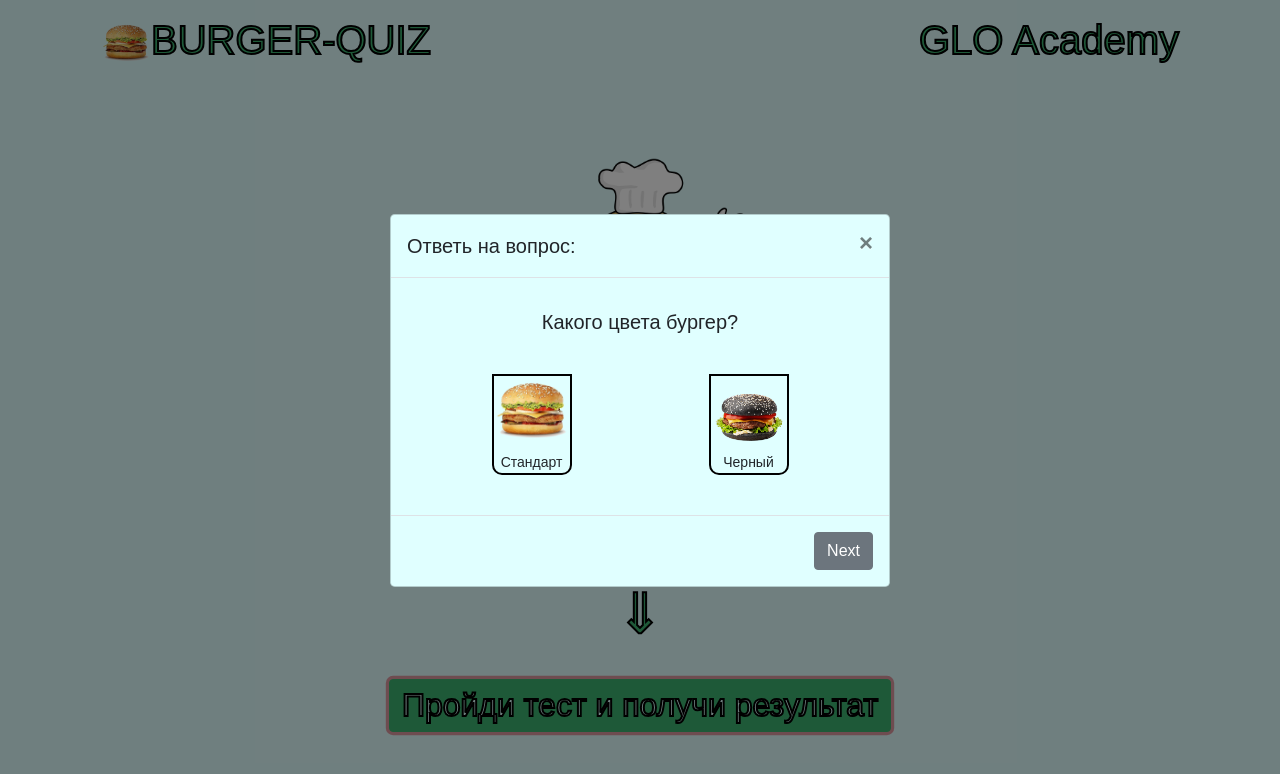
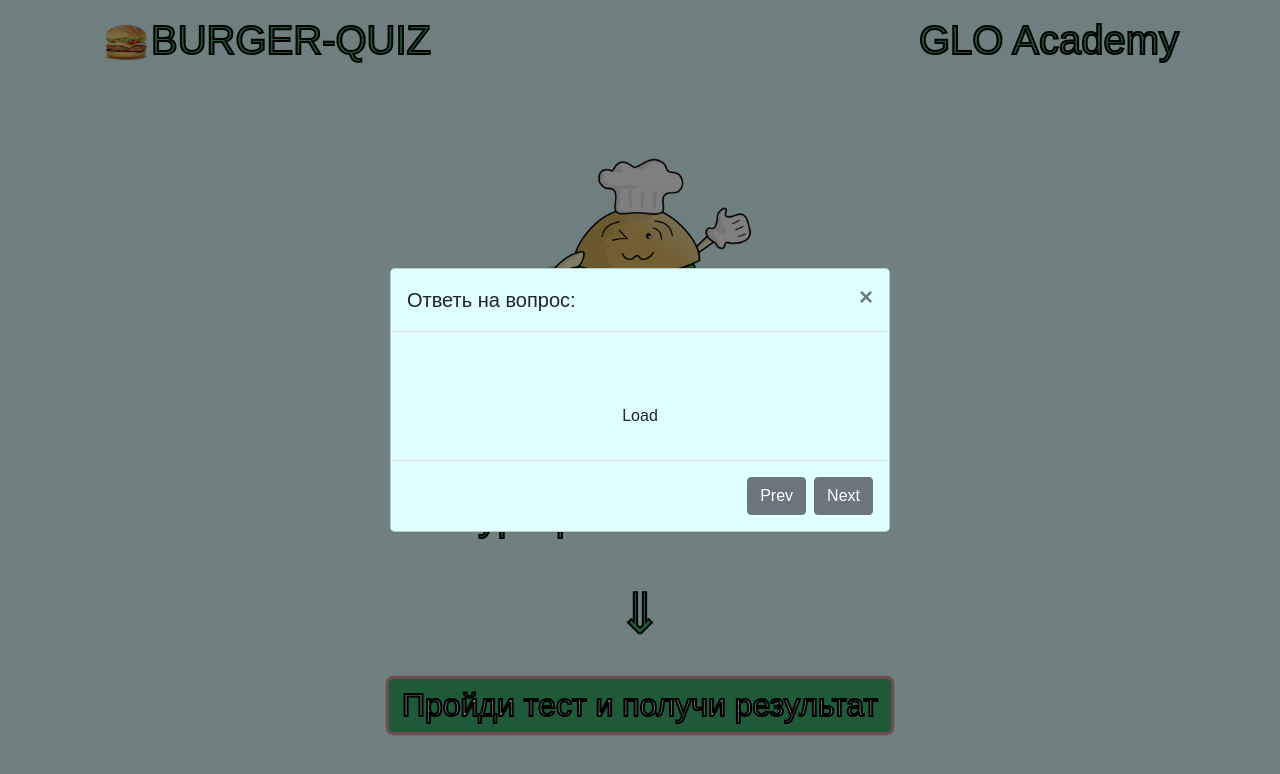
Before and after one commit to TheRainbowHorse/quizWebdev, a plain HTML site: page index.html in a window 1280 px wide. Both pictures are taken after a click on the button "Пройди тест и получи результат". Drawn offline with Linux system fonts and the light colour scheme; no server answers.

Commit message:
pr 5-4 db connected

```diff
--- a/index.html
+++ b/index.html
@@ -108,7 +108,7 @@
     </div>
   </div>
 
-  <script src="./script/script.js"></script>
+  <script src="./script/script.js" type="module"></script>
 </body>
 
 </html>
--- a/questions.json
+++ /dev/null
@@ -1,76 +0,0 @@
-{
-    "questions": [
-        {
-            "question": "Какого цвета бургер?",
-            "answers": [
-                {
-                    "title": "Стандарт",
-                    "url": "./image/burger.png"
-                },
-                {
-                    "title": "Черный",
-                    "url": "./image/burgerBlack.png"
-                }
-            ],
-            "type": "radio"
-        },
-        {
-            "question": "Из какого мяса котлета?",
-            "answers": [
-                {
-                    "title": "Курица",
-                    "url": "./image/chickenMeat.png"
-                },
-                {
-                    "title": "Говядина",
-                    "url": "./image/beefMeat.png"
-                },
-                {
-                    "title": "Свинина",
-                    "url": "./image/porkMeat.png"
-                }
-            ],
-            "type": "radio"
-        },
-        {
-            "question": "Дополнительные ингредиенты?",
-            "answers": [
-                {
-                    "title": "Помидор",
-                    "url": "./image/tomato.png"
-                },
-                {
-                    "title": "Огурец",
-                    "url": "./image/cucumber.png"
-                },
-                {
-                    "title": "Салат",
-                    "url": "./image/salad.png"
-                },
-                {
-                    "title": "Лук",
-                    "url": "./image/onion.png"
-                }
-            ],
-            "type": "checkbox"
-        },
-        {
-            "question": "Добавить соус?",
-            "answers": [
-                {
-                    "title": "Чесночный",
-                    "url": "./image/sauce1.png"
-                },
-                {
-                    "title": "Томатный",
-                    "url": "./image/sauce2.png"
-                },
-                {
-                    "title": "Горчичный",
-                    "url": "./image/sauce3.png"
-                }
-            ],
-            "type": "radio"
-        }
-    ]
-}
--- a/script/script.js
+++ b/script/script.js
@@ -1,4 +1,6 @@
 'use strict';
+import { initializeApp } from "https://www.gstatic.com/firebasejs/10.7.1/firebase-app.js";
+import { getDatabase, ref, child, get, push } from "https://www.gstatic.com/firebasejs/10.7.1/firebase-database.js";
 document.addEventListener('DOMContentLoaded', function() {
     const btnOpenModal = document.querySelector('#btnOpenModal');
     const modalBlock = document.querySelector('#modalBlock');
@@ -9,25 +11,40 @@ document.addEventListener('DOMContentLoaded', function() {
     const btnNext = document.querySelector('#next');
     const btnSend = document.querySelector('#send');
 
+    const firebaseConfig = {
+        apiKey: "AIzaSyADvZ7YX4Kk6_piSnPNN7k9o4p-GC2wkT4",
+        authDomain: "testburger-d8adb.firebaseapp.com",
+        databaseURL: "https://testburger-d8adb-default-rtdb.firebaseio.com",
+        projectId: "testburger-d8adb",
+        storageBucket: "testburger-d8adb.appspot.com",
+        messagingSenderId: "926076087061",
+        appId: "1:926076087061:web:7af8394b69c87cba91171c",
+        measurementId: "G-M2E68GXBH1"
+    };
+    initializeApp(firebaseConfig);
+
     btnOpenModal.addEventListener('click', () => {
         modalBlock.classList.add('d-block');
-        getData('questions.json').then(function(data){
-            playTest(data.questions);
-        });
+        getData();
     })
 
     closeModal.addEventListener('click', () => {
         modalBlock.classList.remove('d-block');
     })
 
-    const getData = async function(url) {
-        const response = await fetch(url);
-
-        if (!response.ok) {
-            throw new Error(`Ошибка ${response.status} по адресу ${url}`);
-        }
-
-        return await response.json();
+    const getData = function() {
+        formAnswers.textContent= 'Load';
+        const dbRef = ref(getDatabase());
+        get(child(dbRef, `questions`)).then((snapshot) => {
+            if (snapshot.exists()) {
+                console.log(snapshot.val());
+                playTest(snapshot.val());
+            } else {
+                console.log("No data available");
+            }
+        }).catch((error) => {
+            console.error(error);
+        });
     }
 
     const playTest = (questions) => {
@@ -88,6 +105,8 @@ document.addEventListener('DOMContentLoaded', function() {
             checkAnswer();
             questionNumber++;
             renderControlBtns();
+            const db = getDatabase();
+            push(ref(db, 'contacts'), userAnswers);
         };
 
         const renderControlBtns = () => {
```
